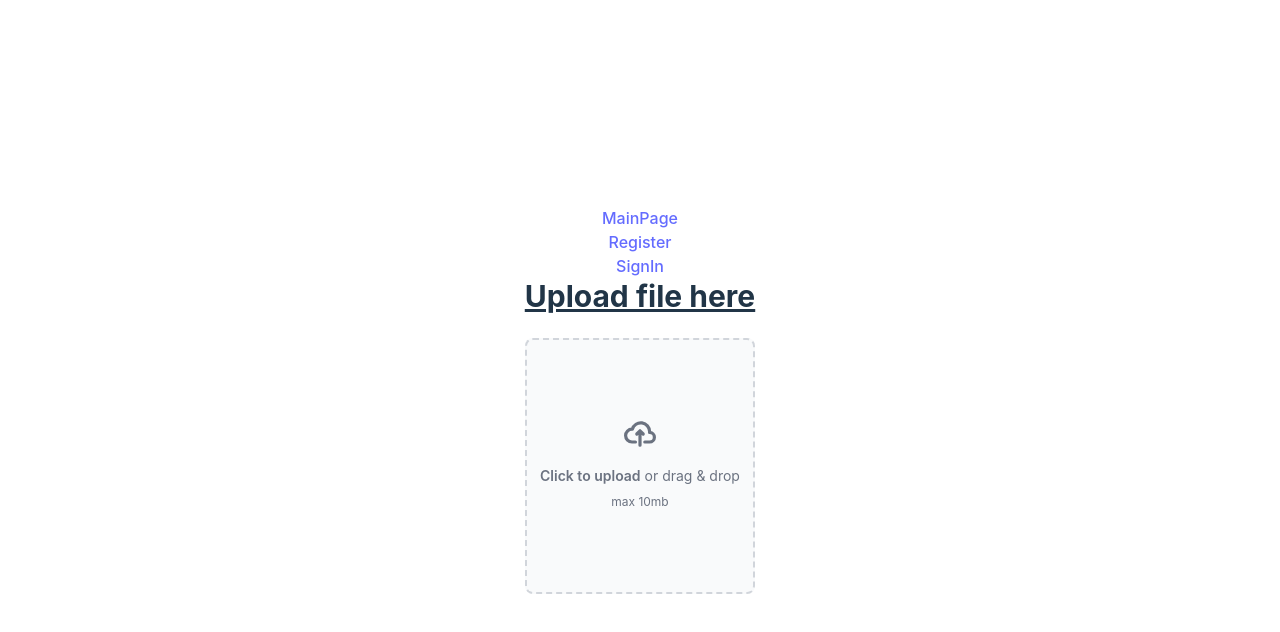
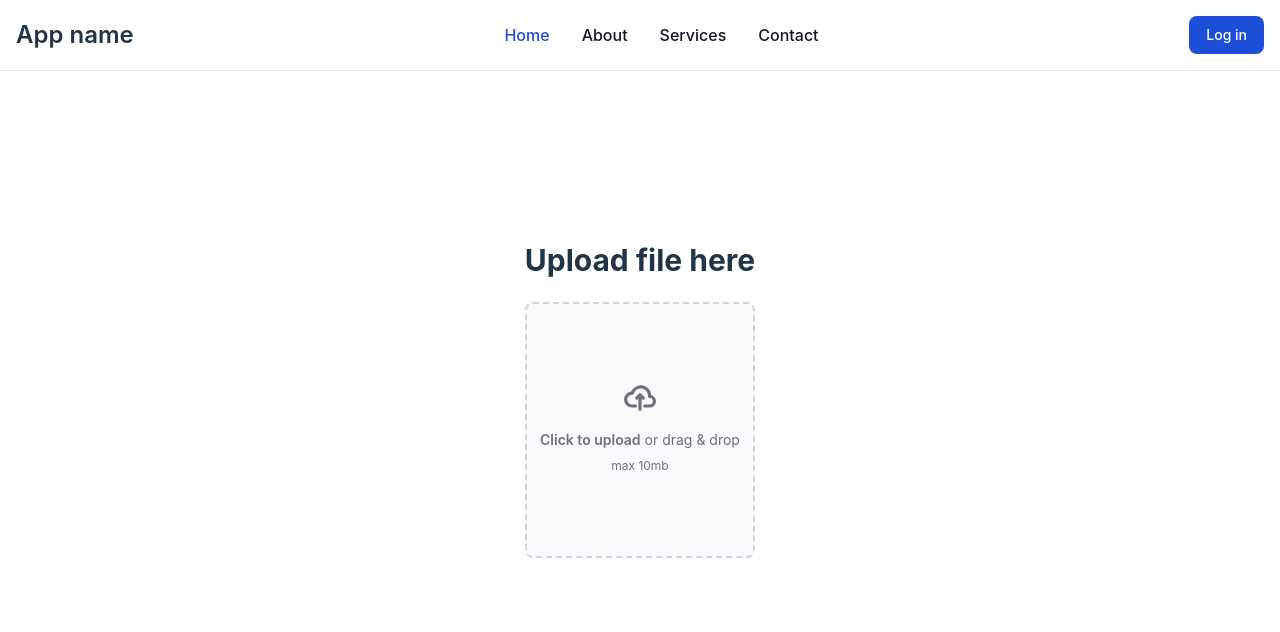
Before and after one commit to Mark2550/Szakdolgozat, a React (Vite) app in the folder vite-project/: page / in a window 1280 px wide. Shown: the top 632 px of the page. Built offline with nearby package versions, Linux system fonts and the light colour scheme.

Commit message:
Fine, with bunch of errors

```diff
--- a/vite-project/src/App.jsx
+++ b/vite-project/src/App.jsx
@@ -1,27 +1,23 @@
-import './App.css'
-import ReactDOM from "react-dom/client"
-//import Navbar from './components/Navbar'
-import SignIn from './pages/SignIn'
-import Mainpage from './pages/Mainpage'
-import Layout from './pages/Layout'
-//import NoPage from './pages/NoPage'
+import './App.css';
+import ReactDOM from "react-dom/client";
 import { BrowserRouter, Routes, Route } from 'react-router-dom';
+import Navbar from './components/Navbar'
+import { SignIn, NoPage, Main } from './pages';
+
+const root = ReactDOM.createRoot(document.getElementById('root'));
 
 const App = () => {
   return (
-
     <BrowserRouter>
+      <Navbar />
       <Routes>
-        <Route path="/" element={<Layout />}>
-          <Route index element={<Mainpage />} />
+          <Route index element={<Main />} />
           <Route path="SignIn" element={<SignIn />} />
-          <Route path="*" element={<SignIn />} />
-        </Route>
+          <Route path="*" element={<NoPage />} />
       </Routes>
     </BrowserRouter>
   )
 }
 
-const root = ReactDOM.createRoot(document.getElementById('root'));
 root.render(<App />);
 export default App
--- a/vite-project/src/components/Navbar.jsx
+++ b/vite-project/src/components/Navbar.jsx
@@ -2,13 +2,12 @@ const Navbar = () => {
   return (
 
     <nav className="bg-white dark:bg-gray-900 fixed w-full z-20 top-0 start-0 border-b border-gray-200 dark:border-gray-600">
+
       <div className="max-w-screen-xl flex flex-wrap items-center justify-between mx-auto p-4">
-        <a href="https://flowbite.com/" className="flex items-center space-x-3 rtl:space-x-reverse">
-          <img src="https://flowbite.com/docs/images/logo.svg" className="h-8" alt="Flowbite Logo"> </img>
-            <span className="self-center text-2xl font-semibold whitespace-nowrap dark:text-white">Flowbite</span>
-        </a>
+        <span className="self-center text-2xl font-semibold whitespace-nowrap dark:text-white">App name</span>
+
         <div className="flex md:order-2 space-x-3 md:space-x-0 rtl:space-x-reverse">
-          <button type="button" className="text-white bg-blue-700 hover:bg-blue-800 focus:ring-4 focus:outline-none focus:ring-blue-300 font-medium rounded-lg text-sm px-4 py-2 text-center dark:bg-blue-600 dark:hover:bg-blue-700 dark:focus:ring-blue-800">Get started</button>
+          <button type="button" className="text-white bg-blue-700 hover:bg-blue-800 focus:ring-4 focus:outline-none focus:ring-blue-300 font-medium rounded-lg text-sm px-4 py-2 text-center dark:bg-blue-600 dark:hover:bg-blue-700 dark:focus:ring-blue-800">Log in</button>
           <button data-collapse-toggle="navbar-sticky" type="button" className="inline-flex items-center p-2 w-10 h-10 justify-center text-sm text-gray-500 rounded-lg md:hidden hover:bg-gray-100 focus:outline-none focus:ring-2 focus:ring-gray-200 dark:text-gray-400 dark:hover:bg-gray-700 dark:focus:ring-gray-600" aria-controls="navbar-sticky" aria-expanded="false">
             <span className="sr-only">Open main menu</span>
             <svg className="w-5 h-5" aria-hidden="true" xmlns="http://www.w3.org/2000/svg" fill="none" viewBox="0 0 17 14">
@@ -16,6 +15,7 @@ const Navbar = () => {
             </svg>
           </button>
         </div>
+
         <div className="items-center justify-between hidden w-full md:flex md:w-auto md:order-1" id="navbar-sticky">
           <ul className="flex flex-col p-4 md:p-0 mt-4 font-medium border border-gray-100 rounded-lg bg-gray-50 md:space-x-8 rtl:space-x-reverse md:flex-row md:mt-0 md:border-0 md:bg-white dark:bg-gray-800 md:dark:bg-gray-900 dark:border-gray-700">
             <li>
@@ -32,7 +32,9 @@ const Navbar = () => {
             </li>
           </ul>
         </div>
+
       </div>
+
     </nav>
 
   )
--- a/vite-project/src/pages/Layout.jsx
+++ /dev/null
@@ -1,26 +0,0 @@
-import { Outlet, Link } from "react-router-dom";
-
-const Layout = () => {
-  return (
-    <>
-      <nav>
-        <ul>
-          <li>
-            <Link to="/">MainPage</Link>
-          </li>
-          <li>
-            <Link to="/Register">Register</Link>
-          </li>
-          <li>
-            <Link to="/SignIn">SignIn</Link>
-          </li>
-        </ul>
-      </nav>
-
-      <Outlet />
-      {/** Outlet renders the current route selected */}
-    </>
-  )
-};
-
-export default Layout;
--- a/vite-project/src/pages/Mainpage.jsx
+++ /dev/null
@@ -1,28 +0,0 @@
-const Mainpage = () => {
-    return (
-    <div>
-
-        <div>
-            <h1 className="text-3xl font-bold underline">
-                Upload file here
-            </h1>
-            <br />
-        </div>
-
-        <div className="flex items-center justify-center w-full">
-            <label htmlFor="dropzone-file" className="flex flex-col items-center justify-center w-full h-64 border-2 border-gray-300 border-dashed rounded-lg cursor-pointer bg-gray-50 dark:hover:bg-bray-800 dark:bg-gray-700 hover:bg-gray-100 dark:border-gray-600 dark:hover:border-gray-500 dark:hover:bg-gray-600">
-                <div className="flex flex-col items-center justify-center pt-5 pb-6">
-                    <svg className="w-8 h-8 mb-4 text-gray-500 dark:text-gray-400" aria-hidden="true" xmlns="http://www.w3.org/2000/svg" fill="none" viewBox="0 0 20 16">
-                        <path stroke="currentColor" strokeLinecap="round" strokeLinejoin="round" strokeWidth="2" d="M13 13h3a3 3 0 0 0 0-6h-.025A5.56 5.56 0 0 0 16 6.5 5.5 5.5 0 0 0 5.207 5.021C5.137 5.017 5.071 5 5 5a4 4 0 0 0 0 8h2.167M10 15V6m0 0L8 8m2-2 2 2"/>
-                    </svg>
-                    <p className="mb-2 text-sm text-gray-500 dark:text-gray-400"><span className="font-semibold">Click to upload</span> or drag & drop</p>
-                    <p className="text-xs text-gray-500 dark:text-gray-400"> max 10mb</p>
-                </div>
-                <input id="dropzone-file" type="file" className="hidden" />
-            </label>
-            </div>
-    </div>
-    )
-}
-
-export default Mainpage
--- a/vite-project/src/pages/index.jsx
+++ b/vite-project/src/pages/index.jsx
@@ -1,5 +1,4 @@
 export {default as NoPage } from "./NoPage";
 export {default as SignIn } from "./SignIn";
-export {default as Register } from "./Register";
+//export {default as Register } from "./Register";
 export {default as Main } from "./Main";
-export {default as Layout } from "./Layout";
```
